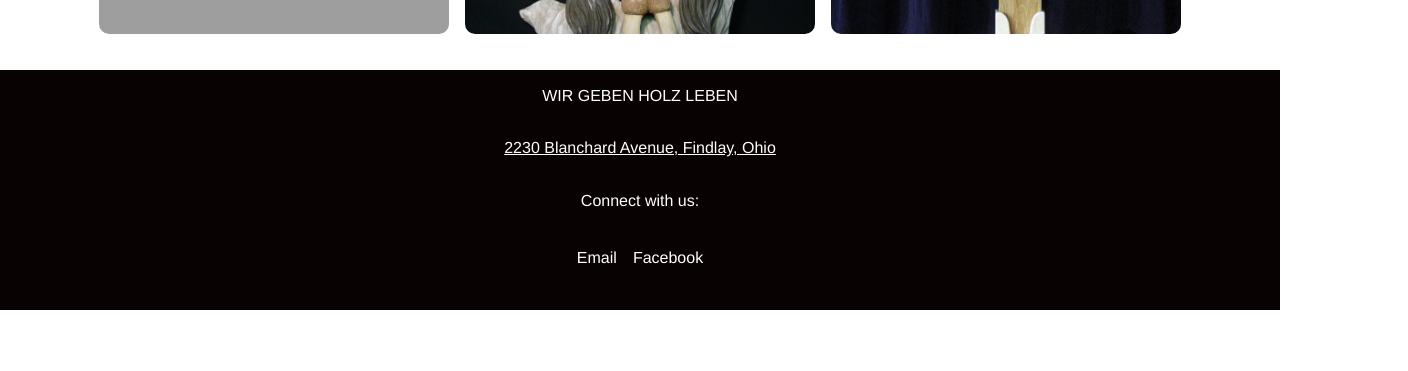
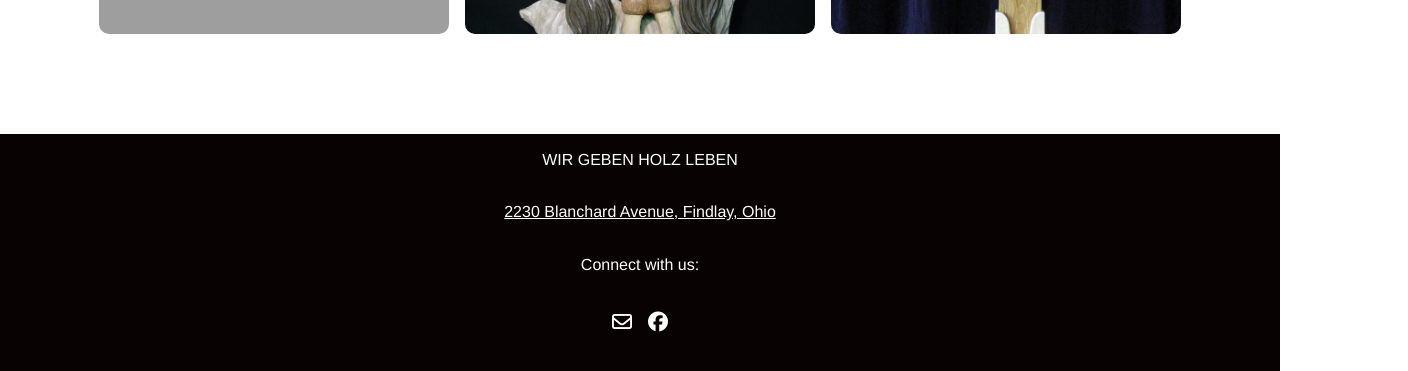
Before and after one commit to sidiBtr/CSCI480-project, a React (Vite) app in the folder frontend/: page / in a window 1280 px wide. Shown: the part 1439-1810 px from the top of the page, 1408 px wide, since content can reach past the window. Built offline with nearby package versions, Linux system fonts and the light colour scheme; grey boxes are pictures that could not be loaded.

Commit message:
Changes to footer

```diff
--- a/frontend/index.html
+++ b/frontend/index.html
@@ -7,6 +7,8 @@
     <link rel="preconnect" href="https://fonts.gstatic.com" crossorigin>
     <link href="https://fonts.googleapis.com/css2?family=Open+Sans:ital,wght@0,300..800;1,300..800&display=swap" rel="stylesheet">
     <meta name="viewport" content="width=device-width, initial-scale=1.0" />
+    <link rel="stylesheet" href="https://cdnjs.cloudflare.com/ajax/libs/font-awesome/4.7.0/css/font-awesome.min.css">
+    <script src="https://kit.fontawesome.com/5bdd33c49d.js" crossorigin="anonymous"></script>
     <title>mswoodcarving</title>
   </head>
   <body>
--- a/frontend/src/pages/Home.jsx
+++ b/frontend/src/pages/Home.jsx
@@ -12,6 +12,7 @@ import tom from '../images/Tom Miller_edit.png'
 
 export default function Home() {
   return (
+    <div>
     <div className='home-container'>
       <section id="welcome-section">
     <div className="img-text">
@@ -37,7 +38,7 @@ export default function Home() {
     <section id="gallery">
       <h3 className="gallery-text">Some of Our Work:</h3>
       <div className="images">
-        <img src={image} alt="Antler with fish design inside"/>
+        <img src={image} alt="Antler with fish design inside" />
         <img src={painted} alt="A painted caricature carving"/>
         <img src={image416} alt="Wood engraved shield"/>
         <img src={eagle} alt="Wood burned eagle"/>
@@ -46,18 +47,16 @@ export default function Home() {
       </div>
     </section>
     </div>
+    </div>
     <footer>
         <p>WIR GEBEN HOLZ LEBEN</p>
         <p><Link to={"http://maps.apple.com/?q=2230+Blanchard+Ave,+Findlay+OH"}>2230 Blanchard Avenue, Findlay, Ohio</Link></p>
         <p>Connect with us:</p>
         <div className="social-media-icons">
-        <p>Email</p>
-        <p>Facebook</p>
+        <p><a href="mailto: MSWoodcarvers@gmail.com" target="_blank"><i class="fa-lg fa-regular fa-envelope"></i></a></p>
+        <p><a href="https://www.facebook.com/profile.php?id=100057580174293" target="_blank"><i class="fa-lg fa-brands fa-facebook"></i></a></p>
         </div>
     </footer>
     </div>
-
-
-
   );
 }
--- a/frontend/src/pages/homePage.css
+++ b/frontend/src/pages/homePage.css
@@ -236,26 +236,33 @@ html {
       font-size: 32px;
     }
 
-    .home-image {
-      max-width: 700px;
-      padding-top: 8em;
-    }
-
-    .home-image img {
-      width: 100%;
-      max-width: 300px;
-    }
-
     .gallery-container {
       padding-top: 20px;
     }
   }
 
+  @media (max-width: 1400px) {
+    .home-image {
+      display: none;
+      padding-left: 0em;
+      padding-top: 0em;
+      max-width: 0%;
+    }
+
+    .home-image img {
+      position: relative;
+      width: 0%;
+      max-width: 0%;
+      object-fit: cover;
+    }
+  }
+
 
   footer {
+    bottom: 0;
     margin-top: auto;
     background: #080202;
-    padding: 10px 20px;
+    padding: 10px 10px;
     width: 100%;
     box-sizing: border-box;
   }
```
